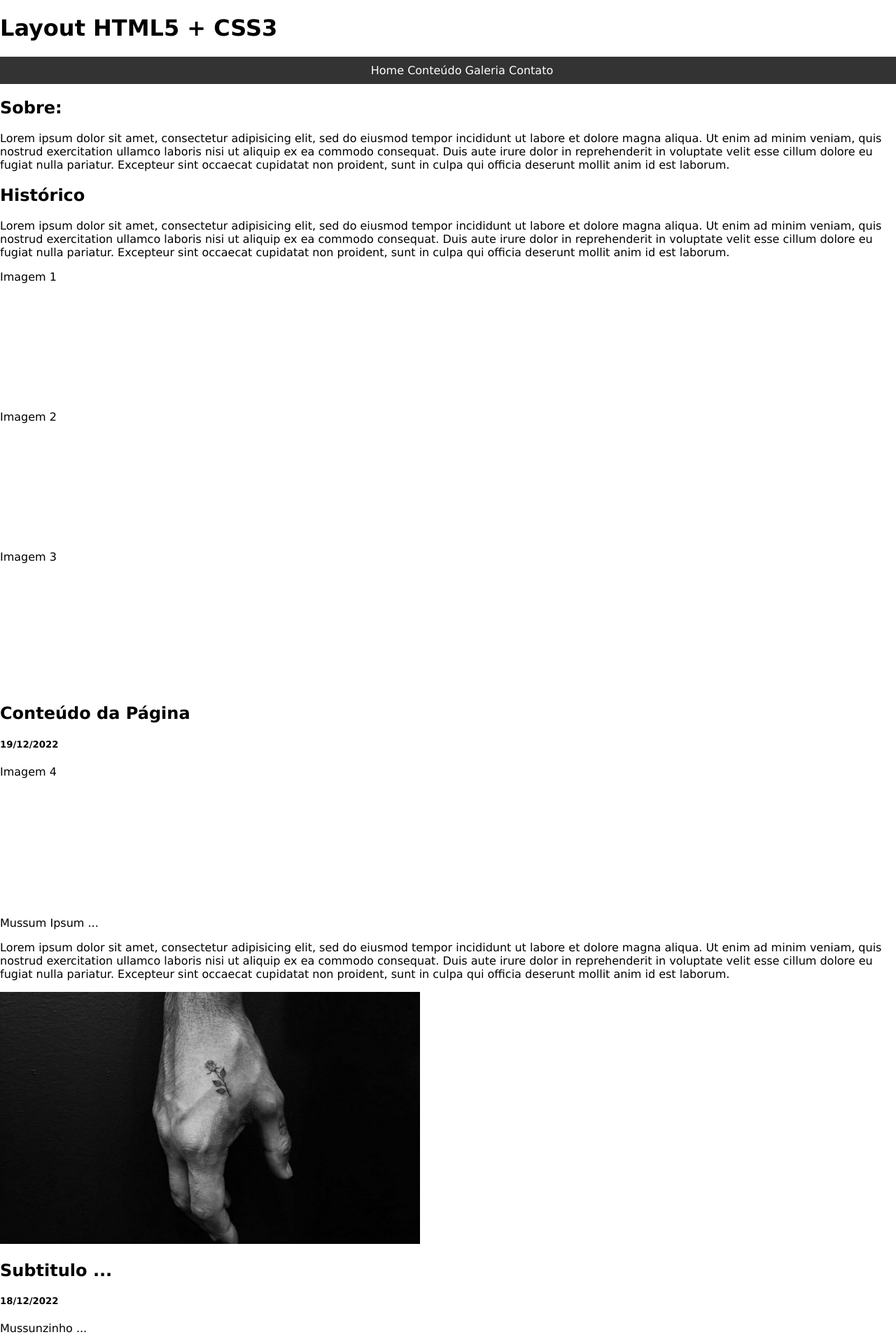
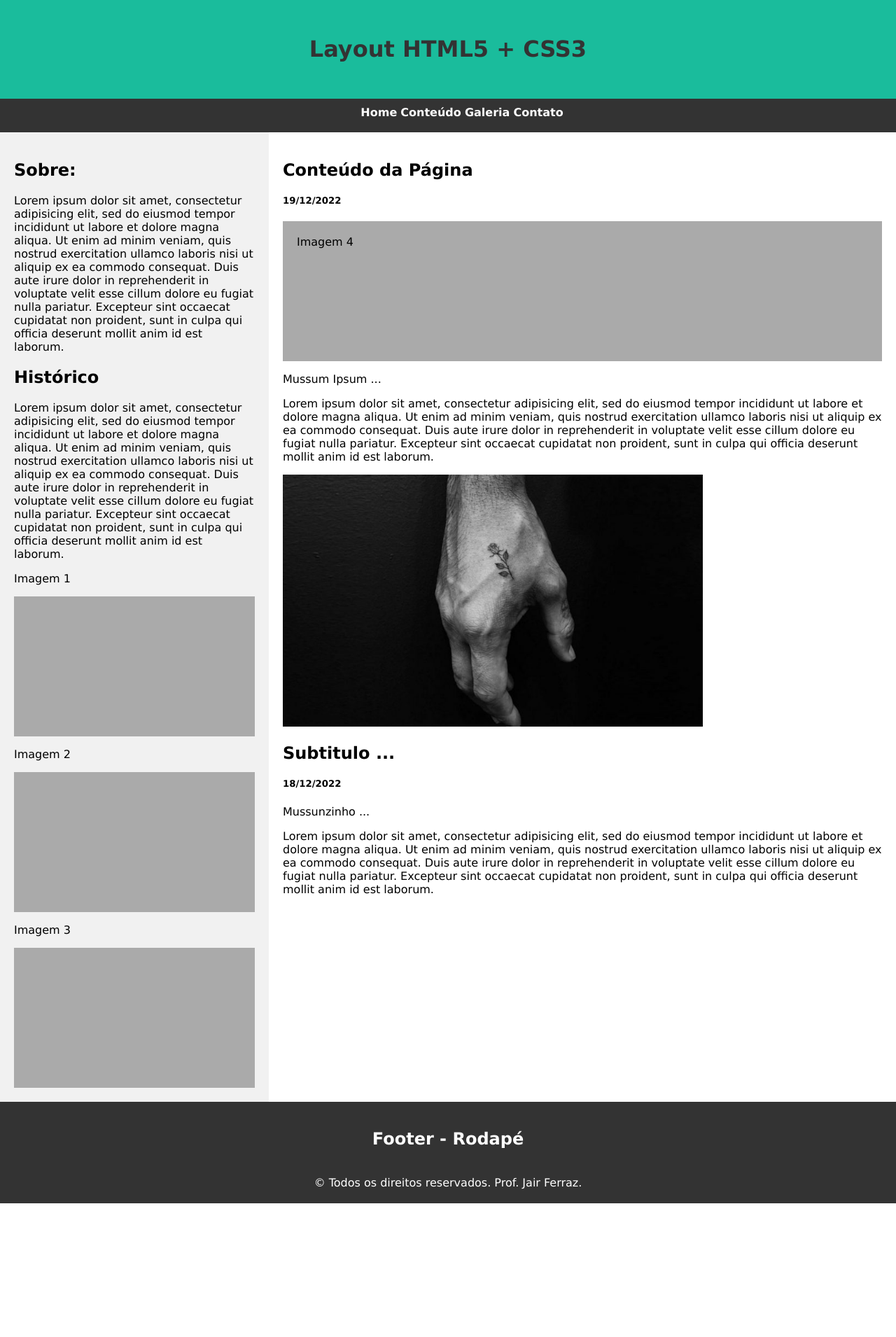
Before and after one commit to jbferraz/STech-Ap13682-13717, a plain HTML site: page index.html in a window 1280 px wide. Shown: the top 1910 px of the page at 70% size. After the commit the page ends 1719 px from the top, so only its background shows below. Drawn offline with Linux system fonts and the light colour scheme.

Commit message:
Layout do index pronto já responsivo

```diff
--- a/estilo.css
+++ b/estilo.css
@@ -20,12 +20,20 @@ nav{
     text-align: center;
     background-color: #333;
     width: 100%;
+    height: 3rem;
 }
 
 nav a{
     transition: 400ms;
     text-decoration: none;
     color: white;
+    font-weight: bold;
+}
+
+nav a:hover{
+    color: #1abc9c;
+    text-decoration: underline;
+    font-size: 150%;
 }
 
 nav ul{
@@ -39,3 +47,61 @@ nav li{
     display: inline;
     color: white;
 }
+
+header{
+    padding: 30px;
+    text-align: center;
+    background-color: #1abc9c;
+    color: #333;
+}
+
+.container{
+    display: flex;
+    flex-wrap: wrap;
+}
+
+.esquerda{
+    flex: 30%;
+    background-color: #f1f1f1;
+    padding: 20px;
+}
+
+.conteudo{
+    flex: 70%;
+    padding: 20px;
+}
+
+.imgFake{
+    background-color: #aaa;
+    width: 100%;
+    padding: 20px;
+}
+
+.footer{
+    flex: 100%;
+    padding: 20px;
+    background-color: #333;
+    text-align: center;
+    color: white;
+}
+
+@media screen and (max-width: 700px){
+    .container, nav{
+        flex-direction: column;
+    }
+    nav a:hover{
+        color: green;
+    }
+    header{
+        background-color: green;
+    }
+}
+
+@media screen and (max-width: 400px){
+    nav{
+        height: 100%;
+    }
+    nav li{
+        display: block;
+    }
+}
--- a/index.html
+++ b/index.html
@@ -38,14 +38,17 @@ Click nbfs://nbhost/SystemFileSystem/Templates/ClientSide/html.html to edit this
                 <p>
                     Lorem ipsum dolor sit amet, consectetur adipisicing elit, sed do eiusmod tempor incididunt ut labore et dolore magna aliqua. Ut enim ad minim veniam, quis nostrud exercitation ullamco laboris nisi ut aliquip ex ea commodo consequat. Duis aute irure dolor in reprehenderit in voluptate velit esse cillum dolore eu fugiat nulla pariatur. Excepteur sint occaecat cupidatat non proident, sunt in culpa qui officia deserunt mollit anim id est laborum.
                 </p>
+                <p>Imagem 1</p>
                 <div class="imgFake" style="height: 200px">
-                    Imagem 1
+
                 </div>
+                <p>Imagem 2</p>
                 <div class="imgFake" style="height: 200px">
-                    Imagem 2
+
                 </div>
+                <p>Imagem 3</p>
                 <div class="imgFake" style="height: 200px">
-                    Imagem 3
+
                 </div>
             </div><!-- fim da div esquerda -->
             <div class="conteudo">
--- a/nbproject/private/private.xml
+++ b/nbproject/private/private.xml
@@ -3,6 +3,7 @@
     <editor-bookmarks xmlns="http://www.netbeans.org/ns/editor-bookmarks/2" lastBookmarkId="0"/>
     <open-files xmlns="http://www.netbeans.org/ns/projectui-open-files/2">
         <group>
+            <file>file:/C:/Users/jbferraz/Documents/web/apLayout/estilo.css</file>
             <file>file:/C:/Users/jbferraz/Documents/web/apLayout/index.html</file>
         </group>
     </open-files>
```
